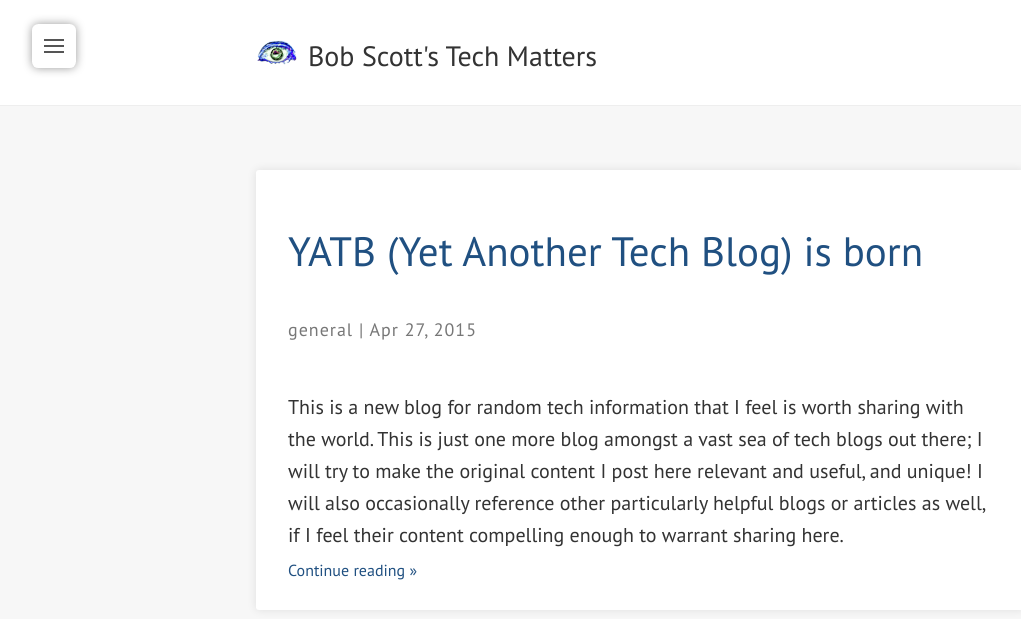
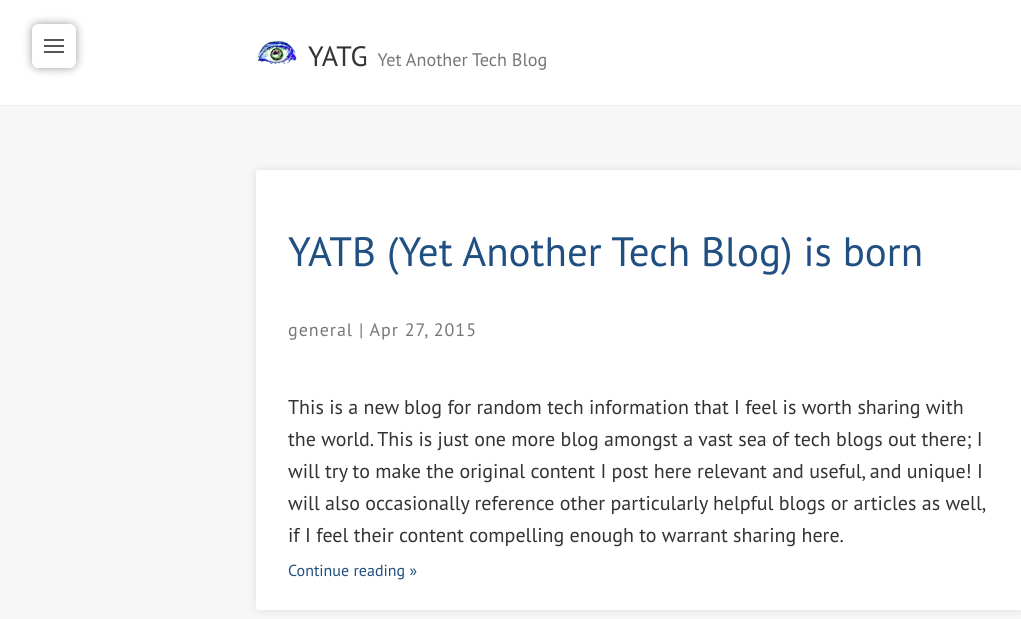
Before and after one commit to magicclaw/magicclaw.github.io, a Jekyll site: the page built from index.html, in a window 1280 px wide. Shown: the top 619 px of the page, without its empty margins (0-1021 px from the left). Built offline with Jekyll 4.4.1, drawn with Linux system fonts in a browser that asks for light colours; nearby versions of some CDN libraries; the list of posts is cut into pages by our own code.

Commit message:
renamed blog

```diff
--- a/_config.yml
+++ b/_config.yml
@@ -1,9 +1,9 @@
 # Site settings
-title: Bob Scott's Tech Matters
-#tagline:
+title: YATG
+tagline: Yet Another Tech Blog
 email: bob@robertscottconsulting.com
 description: > # this means to ignore newlines until "baseurl:"
-  Yet Another Tech Blog
+  Another tech blog for the interwebs!
 baseurl: "" # the subpath of your site, e.g. /blog/
 url: "http://blog.robertscottconsulting.com" # the base hostname & protocol for your site
 logourl: /assets/images/logo.png # Site logo
```
